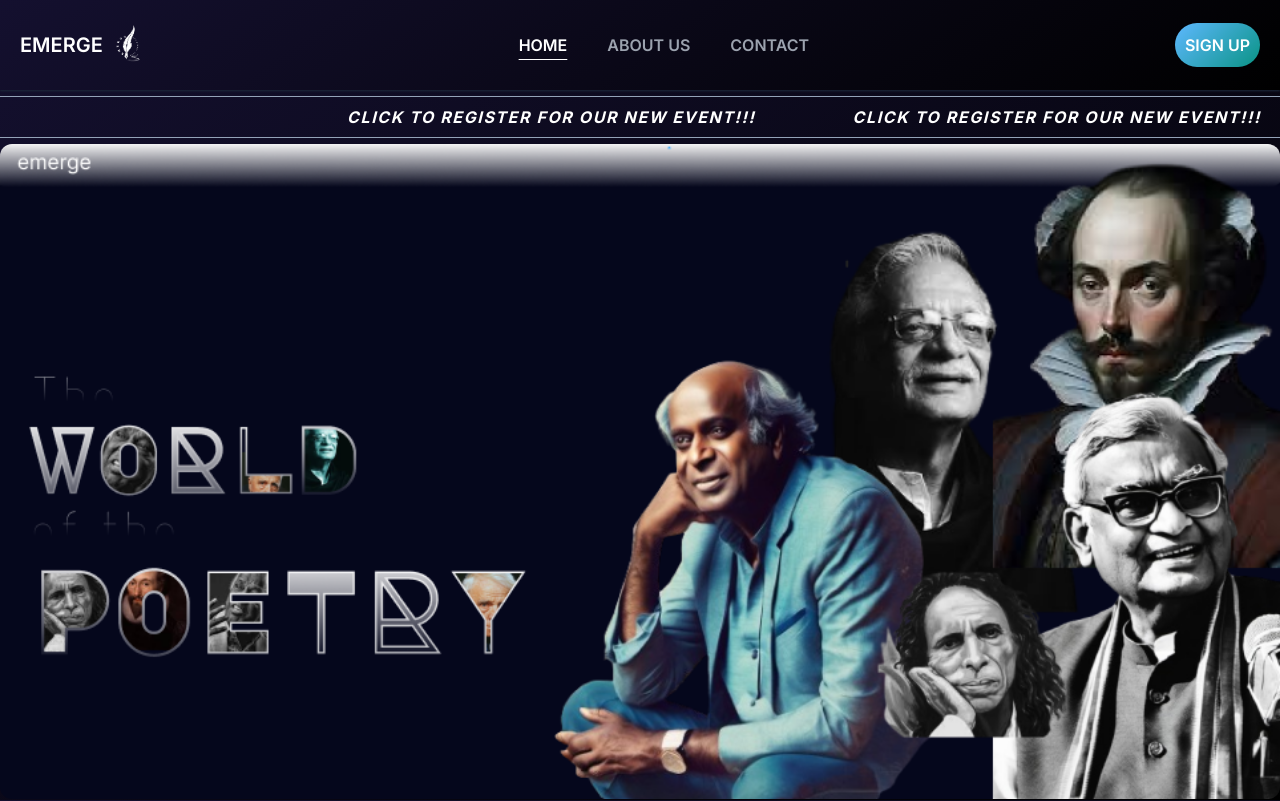
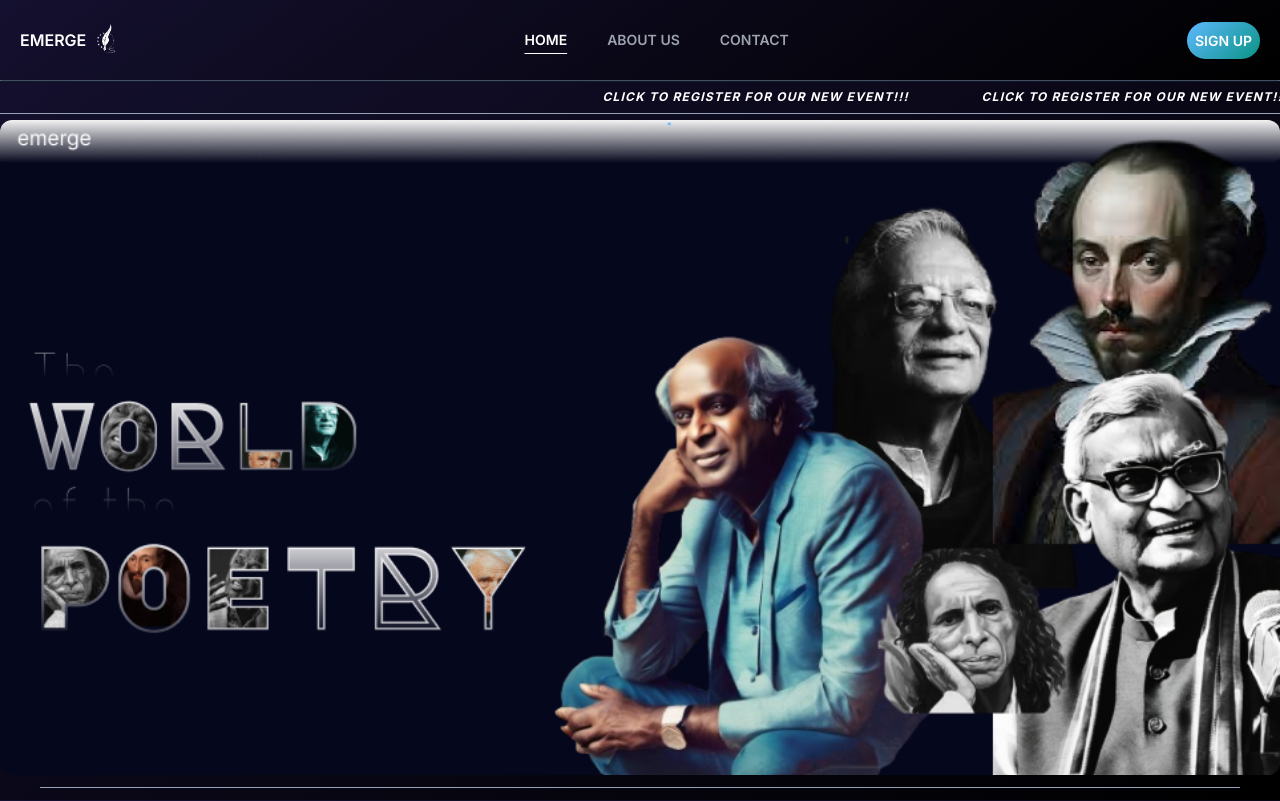
Before and after one commit to ShiwaliKarn/emerge, a Next.js app: page / in a window 1280 px wide. Shown: the top 801 px of the page. Built offline with nearby package versions, Linux system fonts and the light colour scheme; no server answers.

Commit message:
add preloader

```diff
--- a/app/Components/Navbar.jsx
+++ b/app/Components/Navbar.jsx
@@ -39,12 +39,12 @@ const Navbar = () => {
 
   useEffect(() => {}, [isAuthenticated]);
   return (
-    <nav className="text-white flex items-center justify-between font-semibold fixed right-0 left-0 p-5 nav-backround z-20 shadow-sm shadow-slate-800">
-      <Link href="/" className="cursor-pointer text-xl flex items-center">
+    <nav className="text-white flex items-center justify-between font-semibold fixed right-0 left-0 p-5 nav-backround z-20 shadow-sm shadow-slate-800 ">
+      <Link href="/" className="cursor-pointer  flex items-center text-md">
         EMERGE
-        <Image src="/emergeLogo.png" alt="logo" height={50} width={50} />
+        <Image src="/emergeLogo.png" alt="logo" height={40} width={40} />
       </Link>
-      <ul className={clicked ? "nav-menu active" : "nav-menu"}>
+      <ul className={clicked ? "nav-menu active text-sm" : "nav-menu text-sm"}>
         <Link href="/" onClick={closeMenu}>
           <li
             onClick={() => setActiveItem("HOME")}
@@ -115,10 +115,12 @@ const Navbar = () => {
         </div>
       ) : (
         <Link href="/sign-up">
-          <button className="button-gradient">SIGN UP</button>
+          <button className="button-gradient " onClick={closeMenu}>
+            SIGN UP
+          </button>
         </Link>
       )}
-      <div onClick={handleClick} className="sm:hidden block ml-[-23%] ">
+      <div onClick={handleClick} className="sm:hidden block ml-[-19%] ">
         {clicked ? (
           <RxCross1 className="text-2xl" />
         ) : (
--- /dev/null
+++ b/app/Components/Preloader.jsx
@@ -0,0 +1,17 @@
+import Image from "next/image";
+
+const Preloader = () => {
+  return (
+    <div className="w-full h-screen z-20 fixed top-0 left-0 flex items-center justify-center bg-[#110e28] ">
+      <Image
+        src="/emergeLogo.png"
+        width={300}
+        height={300}
+        alt="preloader"
+        className="preloader-animation"
+      />
+    </div>
+  );
+};
+
+export default Preloader;
--- a/app/globals.css
+++ b/app/globals.css
@@ -29,7 +29,7 @@ body,
   margin: auto;
 }
 .button-gradient {
-  padding: 10px;
+  padding: 8px;
   white-space: nowrap;
   border-radius: 22px;
   font-size: 1rem;
@@ -38,6 +38,7 @@ body,
   cursor: pointer;
   background: linear-gradient(135deg, rgb(94 184 255) 0%, rgb(18 151 145) 90%);
   color: white;
+  font-size: 0.875rem;
 }
 .button-gradient:hover {
   background: linear-gradient(
@@ -62,7 +63,6 @@ button:active {
 .fade {
   animation: fadeIn 0.8s;
 }
-
 @keyframes fadeIn {
   0% {
     opacity: 0;
@@ -70,6 +70,22 @@ button:active {
 
   100% {
     opacity: 1;
+  }
+}
+
+.preloader-animation {
+  animation: scaleAndFade 1s;
+}
+
+@keyframes scaleAndFade {
+  0% {
+    opacity: 0;
+    transform: scale(0);
+  }
+
+  100% {
+    opacity: 1;
+    transform: scale(1);
   }
 }
 
@@ -84,7 +100,7 @@ button:active {
     width: 300px;
     position: fixed;
     left: -100%;
-    top: 90px;
+    top: 80px;
     overflow-y: scroll;
     height: 100%;
     display: block;
--- a/app/page.js
+++ b/app/page.js
@@ -1,16 +1,35 @@
+"use client";
 import Image from "next/image";
 import Link from "next/link";
 import ReadMore from "./Components/ReadMore";
+import { useEffect, useState } from "react";
+import Preloader from "./Components/Preloader";
 
 const Home = () => {
+  const [isLoading, setIsLoading] = useState(true);
+
+  useEffect(() => {
+    const preloader = () => {
+      setTimeout(() => {
+        setIsLoading(false);
+      }, 1000);
+    };
+
+    preloader();
+  }, []);
+
   return (
-    <div className="pt-24">
+    <>
+      {isLoading ? (
+        <Preloader />
+      ) : (
+        <div className="pt-20 fade">
           <Link href="/register">
             <marquee
               behavior="alternate"
               direction="left"
               scrollamount="10"
-          className="text-white uppercase font-bold tracking-widest border-y border-slate-400 p-2 italic"
+              className="text-white uppercase font-bold tracking-widest border-y border-slate-400 p-2 italic text-xs"
             >
               Click to register for our new
               event!!!&nbsp;&nbsp;&nbsp;&nbsp;&nbsp;&nbsp;&nbsp;&nbsp;&nbsp;&nbsp;
@@ -27,6 +46,8 @@ const Home = () => {
           />
           <ReadMore />
         </div>
+      )}
+    </>
   );
 };
 
```
Lines whose indentation alone changed are shown as unchanged.
